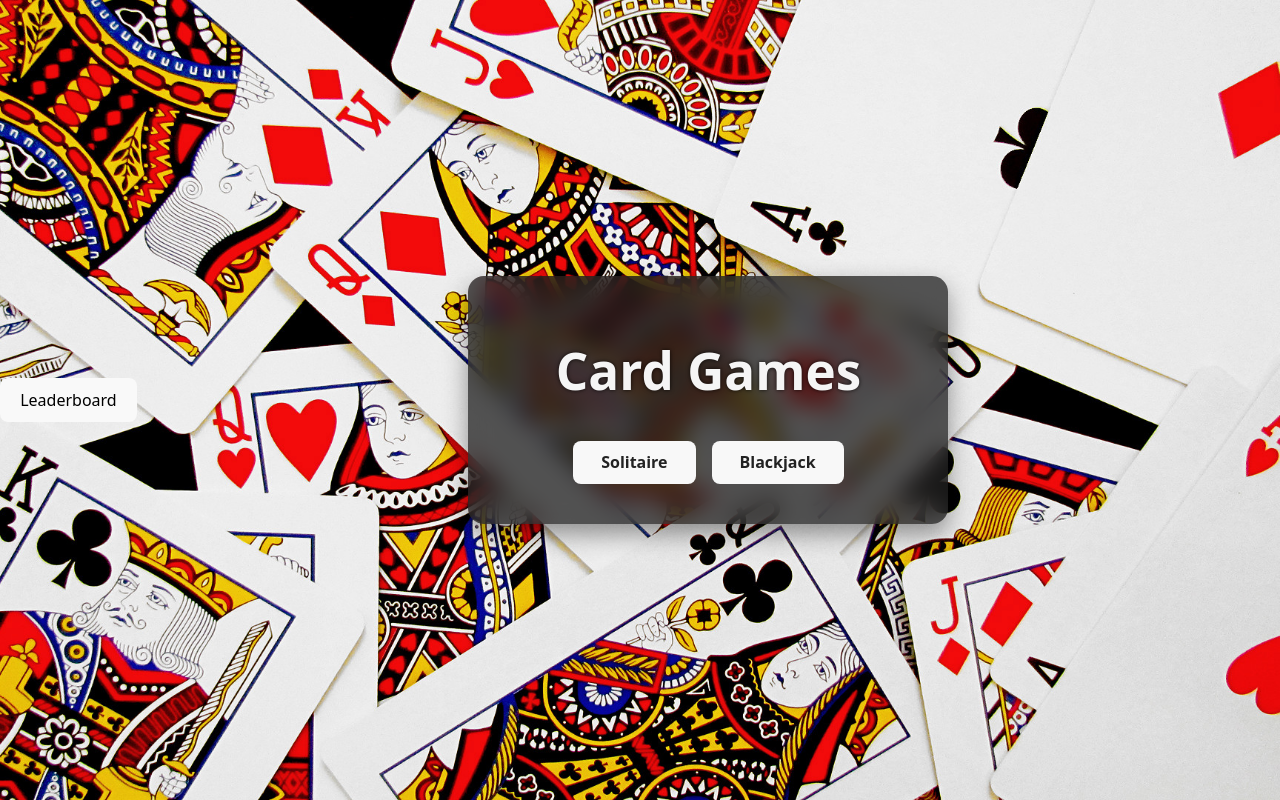
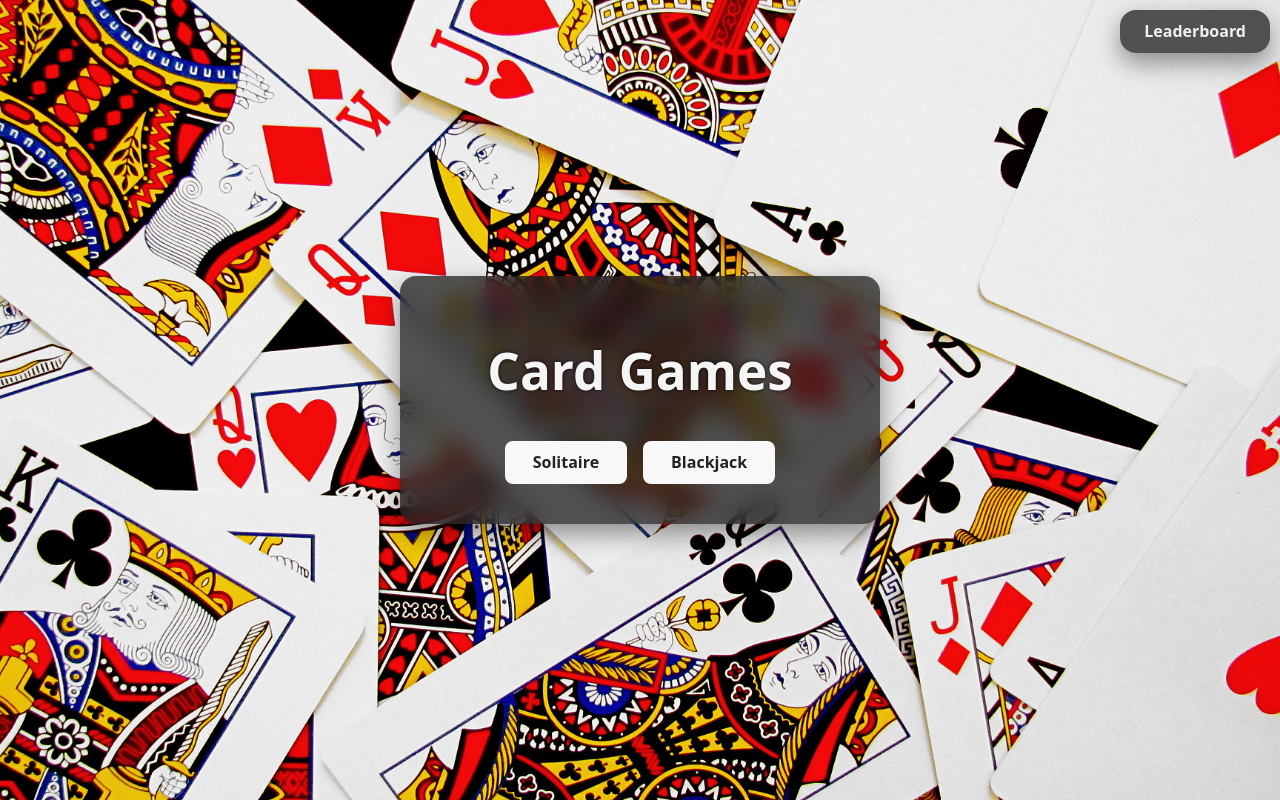
Before and after one commit to jrieker/CardGamesSolution, a React (Vite) app in the folder cardgamessolution.client/: page / in a window 1280 px wide. Built offline with nearby package versions, Linux system fonts and the light colour scheme.

Commit message:
Update App.css

```diff
--- a/cardgamessolution.client/src/App.css
+++ b/cardgamessolution.client/src/App.css
@@ -205,3 +205,35 @@ h2 {
     .play-button:hover {
         background-color: #e0e0e0;
     }
+
+.leaderboard-button,
+.back-button {
+    position: absolute;
+    top: 10px;
+    padding: 0.65rem 1.5rem;
+    border: none;
+    border-radius: 16px;
+    font-weight: 600;
+    font-size: 1rem;
+    color: #f0f0f0;
+    background: rgba(30, 30, 30, 0.75);
+    backdrop-filter: blur(12px);
+    box-shadow: 0 10px 25px rgba(0, 0, 0, 0.4);
+    cursor: pointer;
+    z-index: 1000;
+    transition: background-color 0.2s ease, transform 0.2s ease;
+}
+
+.leaderboard-button {
+    right: 10px;
+}
+
+.back-button {
+    left: 10px;
+}
+
+    .leaderboard-button:hover,
+    .back-button:hover {
+        background: rgba(45, 45, 45, 0.85);
+        transform: scale(1.02);
+    }
```
